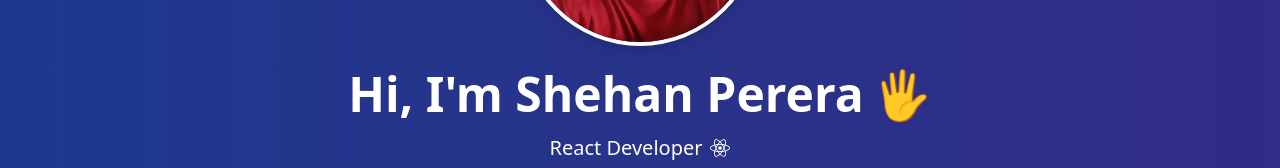
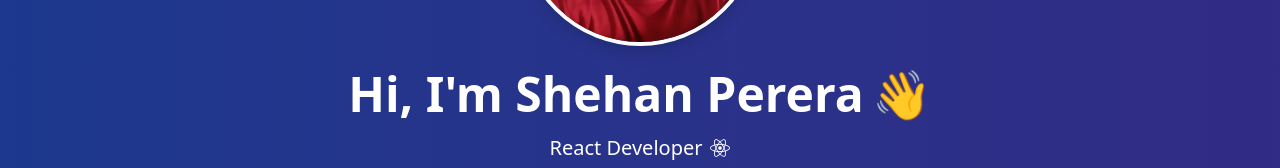
Before and after one commit to Shehanruby-67523/Shehan_Perera_Portfolio, a React (Vite) app: page / in a window 1280 px wide. Shown: the part 440-608 px from the top of the page. Built offline with nearby package versions, Linux system fonts and the light colour scheme.

Commit message:
edit the emoji in the hero component

```diff
--- a/src/components/Hero.jsx
+++ b/src/components/Hero.jsx
@@ -29,7 +29,7 @@ export default function Hero() {
             />
             <h1 className="text-5xl font-bold flex items-center gap-2">
                 Hi, I'm Shehan Perera
-                <span className="wave">🖐</span>
+                <span className="wave">👋</span>
             </h1>
             {/* <p className="mt-4 text-xl">Aspiring Full Stack Developer | React | Python | DevOps</p> */}
             <p className="mt-4 text-xl">{roles[currentRole]}</p>
```
